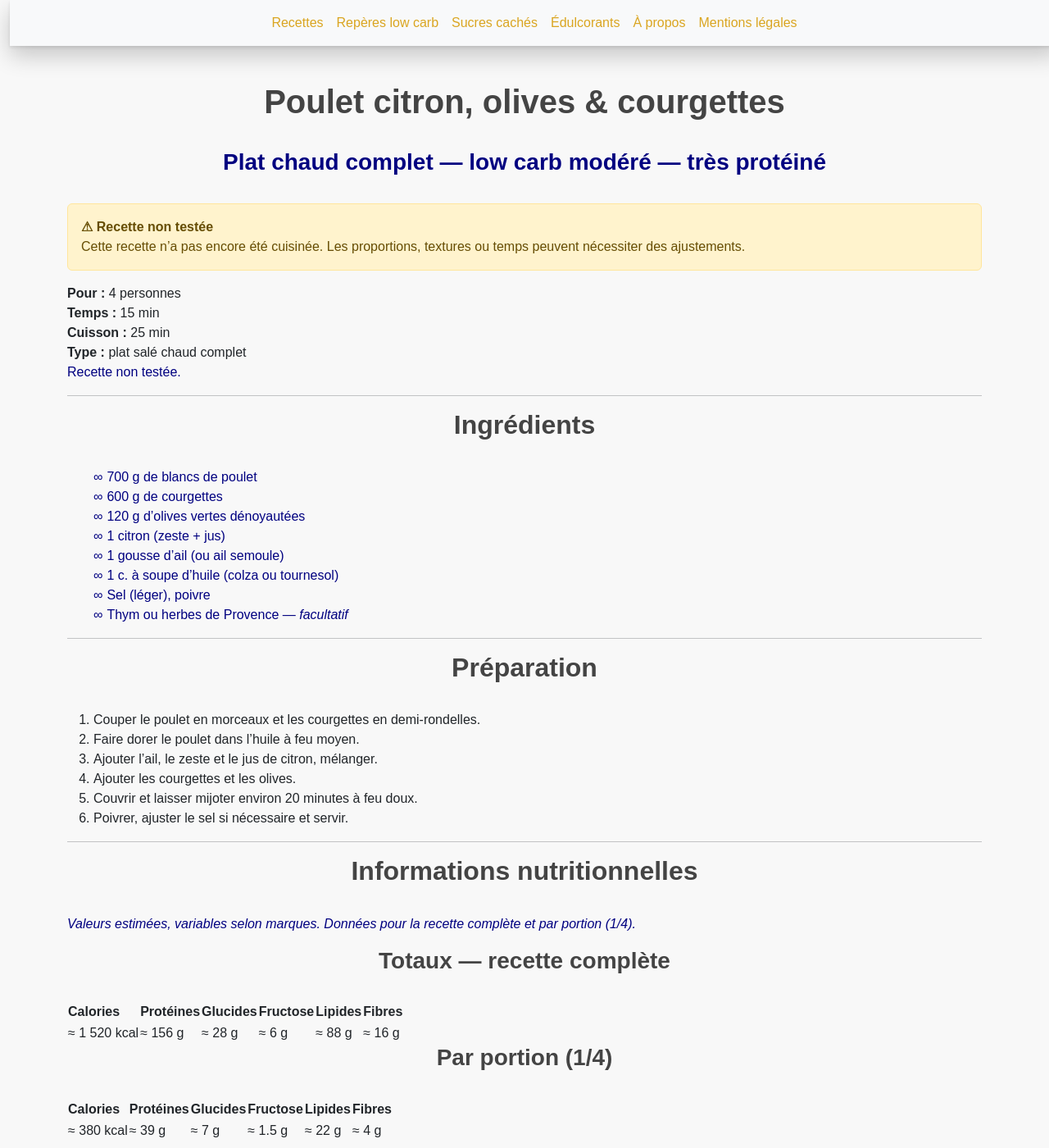
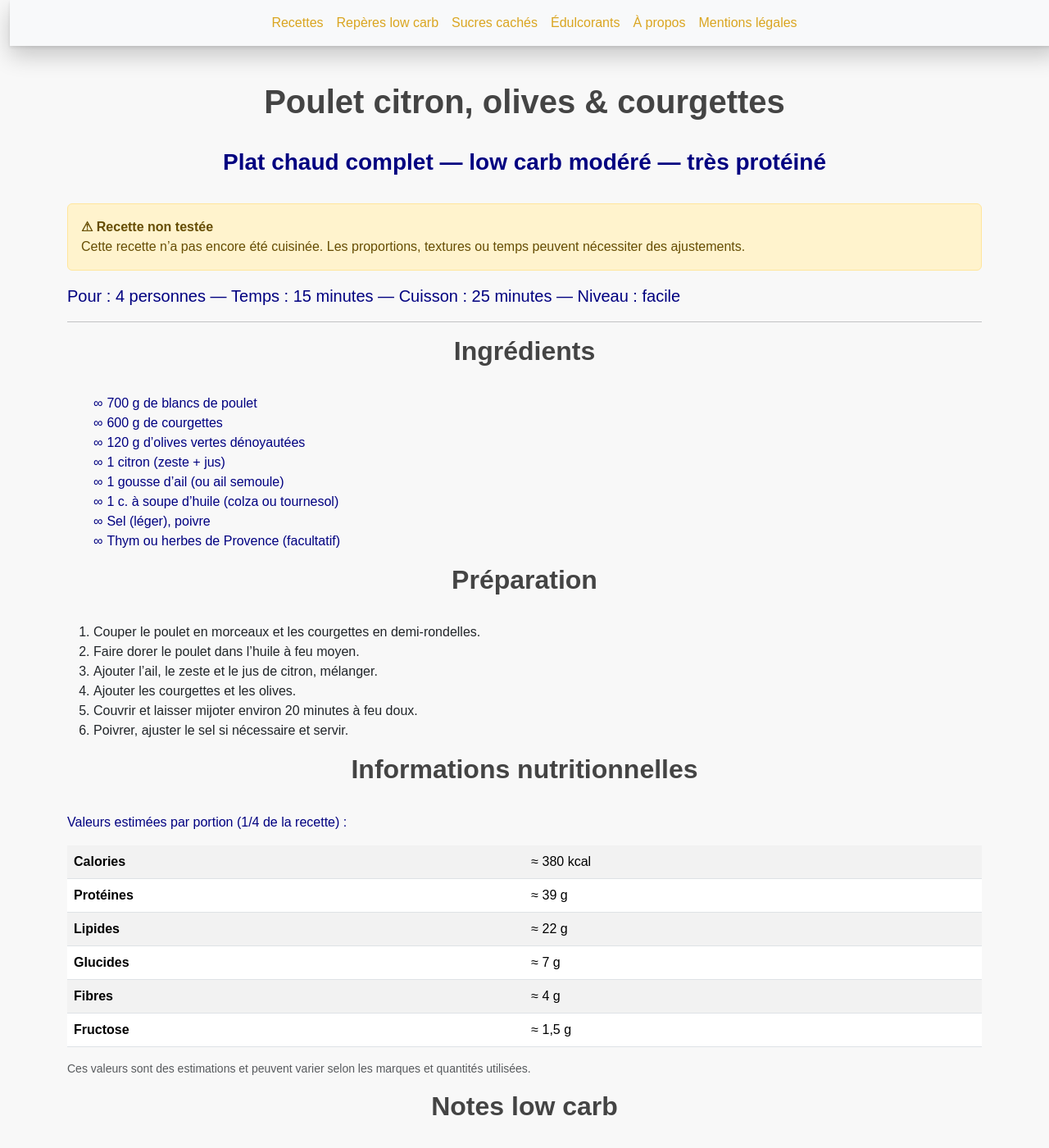
Before and after one commit to laurie-boissay/laurie-boissay.github.io, a Jekyll site: the page built from recettes/poulet-citron-olives-courgettes.html, in a window 1280 px wide and 1400 px high. Shown: the whole window at 82% size. Built offline with Jekyll 4.4.1, drawn with Linux system fonts in a browser that asks for light colours.

Commit message:
Update poulet-citron-olives-courgettes.html
tableau

```diff
--- a/recettes/poulet-citron-olives-courgettes.html
+++ b/recettes/poulet-citron-olives-courgettes.html
@@ -18,11 +18,11 @@ extra_head: |
     "@type": "Recipe",
     "name": "Poulet citron, olives & courgettes",
     "description": "Poulet au citron avec olives et courgettes, plat low carb complet.",
-    "recipeYield": "4 personnes",
+    "recipeYield": "4 portions",
     "prepTime": "PT15M",
     "cookTime": "PT25M",
     "totalTime": "PT40M",
-    "recipeCategory": "Plats",
+    "recipeCategory": "Plats à base de viande",
     "recipeIngredient": [
       "700 g de blancs de poulet",
       "600 g de courgettes",
@@ -43,39 +43,31 @@ extra_head: |
   }
   </script>
 ---
-
-<div class="recipe-lead">
-  <div class="recipe-lead__grid">
-    <div><strong>Pour :</strong> 4 personnes</div>
-    <div><strong>Temps :</strong> 15 min</div>
-    <div><strong>Cuisson :</strong> 25 min</div>
-    <div><strong>Type :</strong> plat salé chaud complet</div>
-  </div>
-  <p class="recipe-lead__note">
-    <strong>Recette non testée.</strong>
-  </p>
-</div>
+<p class="lead">
+  <strong>Pour :</strong> 4 personnes —
+  <strong>Temps :</strong> 15 minutes —
+  <strong>Cuisson :</strong> 25 minutes —
+  <strong>Niveau :</strong> facile
+</p>
 
 <hr>
 
 <h2>Ingrédients</h2>
 
-<ul class="recipe-ingredients">
-  <li><strong>700 g</strong> de blancs de poulet</li>
-  <li><strong>600 g</strong> de courgettes</li>
-  <li><strong>120 g</strong> d’olives vertes dénoyautées</li>
-  <li><strong>1</strong> citron (zeste + jus)</li>
-  <li><strong>1</strong> gousse d’ail (ou ail semoule)</li>
-  <li><strong>1 c. à soupe</strong> d’huile (colza ou tournesol)</li>
+<ul>
+  <li>700 g de blancs de poulet</li>
+  <li>600 g de courgettes</li>
+  <li>120 g d’olives vertes dénoyautées</li>
+  <li>1 citron (zeste + jus)</li>
+  <li>1 gousse d’ail (ou ail semoule)</li>
+  <li>1 c. à soupe d’huile (colza ou tournesol)</li>
   <li>Sel (léger), poivre</li>
-  <li>Thym ou herbes de Provence — <em>facultatif</em></li>
+  <li>Thym ou herbes de Provence (facultatif)</li>
 </ul>
-
-<hr>
 
 <h2>Préparation</h2>
 
-<ol class="recipe-steps">
+<ol>
   <li>Couper le poulet en morceaux et les courgettes en demi-rondelles.</li>
   <li>Faire dorer le poulet dans l’huile à feu moyen.</li>
   <li>Ajouter l’ail, le zeste et le jus de citron, mélanger.</li>
@@ -84,69 +76,29 @@ extra_head: |
   <li>Poivrer, ajuster le sel si nécessaire et servir.</li>
 </ol>
 
-<hr>
+<h2>Informations nutritionnelles</h2>
+<p>Valeurs estimées <strong>par portion</strong> (1/4 de la recette) :</p>
 
-<h2>Informations nutritionnelles</h2>
-
-<p class="recipe-nutrition__disclaimer">
-  <em>Valeurs estimées, variables selon marques. Données pour la recette complète et par portion (1/4).</em>
-</p>
-
-<div class="recipe-nutrition">
-  <h3>Totaux — recette complète</h3>
-  <table class="recipe-table">
-    <thead>
-      <tr>
-        <th>Calories</th>
-        <th>Protéines</th>
-        <th>Glucides</th>
-        <th>Fructose</th>
-        <th>Lipides</th>
-        <th>Fibres</th>
-      </tr>
-    </thead>
+<div class="table-responsive">
+  <table class="table table-striped">
     <tbody>
-      <tr>
-        <td>≈ 1 520 kcal</td>
-        <td>≈ 156 g</td>
-        <td>≈ 28 g</td>
-        <td>≈ 6 g</td>
-        <td>≈ 88 g</td>
-        <td>≈ 16 g</td>
-      </tr>
-    </tbody>
-  </table>
-
-  <h3>Par portion (1/4)</h3>
-  <table class="recipe-table">
-    <thead>
-      <tr>
-        <th>Calories</th>
-        <th>Protéines</th>
-        <th>Glucides</th>
-        <th>Fructose</th>
-        <th>Lipides</th>
-        <th>Fibres</th>
-      </tr>
-    </thead>
-    <tbody>
-      <tr>
-        <td>≈ 380 kcal</td>
-        <td>≈ 39 g</td>
-        <td>≈ 7 g</td>
-        <td>≈ 1.5 g</td>
-        <td>≈ 22 g</td>
-        <td>≈ 4 g</td>
-      </tr>
+      <tr><th>Calories</th><td>≈ 380 kcal</td></tr>
+      <tr><th>Protéines</th><td>≈ 39 g</td></tr>
+      <tr><th>Lipides</th><td>≈ 22 g</td></tr>
+      <tr><th>Glucides</th><td>≈ 7 g</td></tr>
+      <tr><th>Fibres</th><td>≈ 4 g</td></tr>
+      <tr><th>Fructose</th><td>≈ 1,5 g</td></tr>
     </tbody>
   </table>
 </div>
 
-<hr>
+<p class="small text-muted">
+  Ces valeurs sont des estimations et peuvent varier selon les marques et quantités utilisées.
+</p>
 
 <h2>Notes low carb</h2>
 
-<ul class="recipe-notes">
+<ul>
   <li><strong>Plat complet :</strong> poulet + courgettes intégrées.</li>
   <li><strong>Low carb modéré :</strong> glucides issus principalement des courgettes, du citron et des olives.</li>
   <li><strong>Point d’attention :</strong> olives parfois très salées, ajuster le sel en conséquence.</li>
```
Also changed, not shown: other parts of recettes/poulet-citron-olives-courgettes.html (+1 -1 lines).
